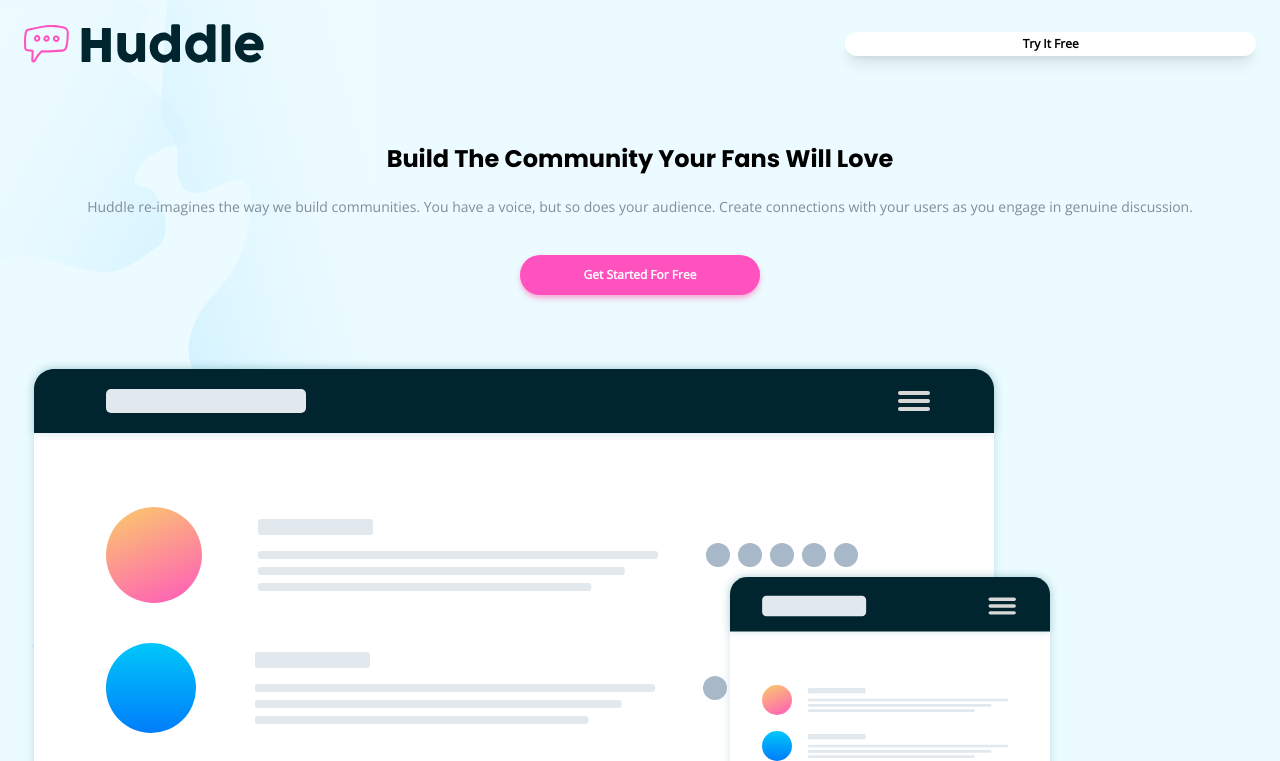
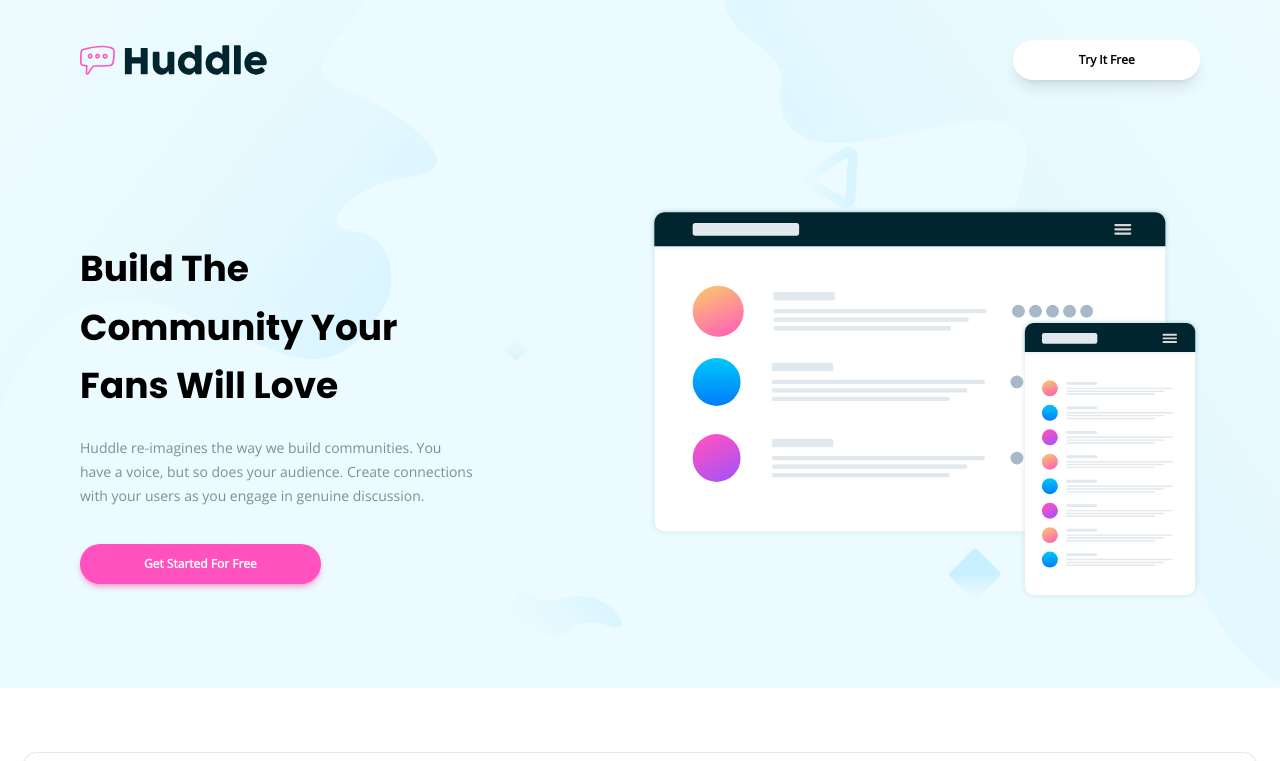
Before and after one commit to gusanchefullstack/prj-15-huddle-landing-page-with-alternating-feature-blocks, a website built with Vite: page index.html in a window 1280 px wide. Shown: the top 761 px of the page. Built offline with nearby package versions, Linux system fonts and the light colour scheme.

Commit message:
💄  Add header styles for desktop screen

```diff
--- a/index.html
+++ b/index.html
@@ -20,28 +20,40 @@
   </head>
   <body>
     <div id="app" class="text-lg font-openSans">
-      <header class="bg-veryPaleCyan bg-bgHeroMobile bg-no-repeat py-6 px-6">
+      <header
+        class="bg-veryPaleCyan bg-bgHeroMobile bg-no-repeat py-6 px-6 lg:px-20 lg:py-10 lg:bg-bgHeroDesktop"
+      >
         <div>
           <div class="flex flex-nowrap justify-between items-center">
-            <div class="basis-1/3"><img src="images/logo.svg" alt="" /></div>
+            <div class="basis-1/3 lg:basis-2/12">
+              <img src="images/logo.svg" alt="" />
+            </div>
             <div
-              class="basis-1/3 font-extrabold text-xs py-1 px-3 text-center rounded-full shadow-lg bg-white hover:cursor-pointer"
+              class="basis-1/3 lg:basis-2/12 font-extrabold text-xs py-1 px-4 lg:py-3 lg:px-6 text-center rounded-full shadow-lg bg-white hover:cursor-pointer"
             >
               Try It Free
             </div>
           </div>
-          <div class="mt-20 text-center">
-            <h1 class="font-poppins text-2xl font-semibold">
-              Build The Community Your Fans Will Love
-            </h1>
-            <p class="description">
-              Huddle re-imagines the way we build communities. You have a voice,
-              but so does your audience. Create connections with your users as
-              you engage in genuine discussion.
-            </p>
-            <button class="pinky-button">Get Started For Free</button>
+          <div
+            class="lg:mt-20 lg:flex lg:flex-nowrap lg:justify-center lg:items-center space-x-4"
+          >
+            <div class="mt-20 text-center lg:text-left lg:basis-1/2 lg:pr-40">
+              <h1
+                class="font-poppins text-2xl font-semibold lg:text-4xl lg:text-left lg:leading-relaxed"
+              >
+                Build The Community Your Fans Will Love
+              </h1>
+              <p class="description">
+                Huddle re-imagines the way we build communities. You have a
+                voice, but so does your audience. Create connections with your
+                users as you engage in genuine discussion.
+              </p>
+              <button class="pinky-button">Get Started For Free</button>
+            </div>
+            <div class="lg:basis-1/2">
+              <img src="images/illustration-mockups.svg" alt="" />
+            </div>
           </div>
-          <div><img src="images/illustration-mockups.svg" alt="" /></div>
         </div>
       </header>
       <main class="mt-16 mb-48 relative">
--- a/style.css
+++ b/style.css
@@ -4,7 +4,7 @@
 
 @layer components {
   .description {
-    @apply text-center font-normal text-sm py-5 px-4 leading-6 text-grayishBlue;
+    @apply text-center font-normal text-sm py-5 px-4 leading-6 text-grayishBlue lg:text-left lg:px-0;
   }
   .article-card {
     @apply border border-gray-200 bg-white rounded-xl shadow-gray-300 shadow-md mx-6 my-8 px-4 py-8;
--- a/tailwind.config.js
+++ b/tailwind.config.js
@@ -14,6 +14,7 @@
       },
       backgroundImage: {
         bgHeroMobile: "url(/images/bg-hero-mobile.svg)",
+        bgHeroDesktop: "url(/images/bg-hero-desktop.svg)",
       },
     },
   },
```
